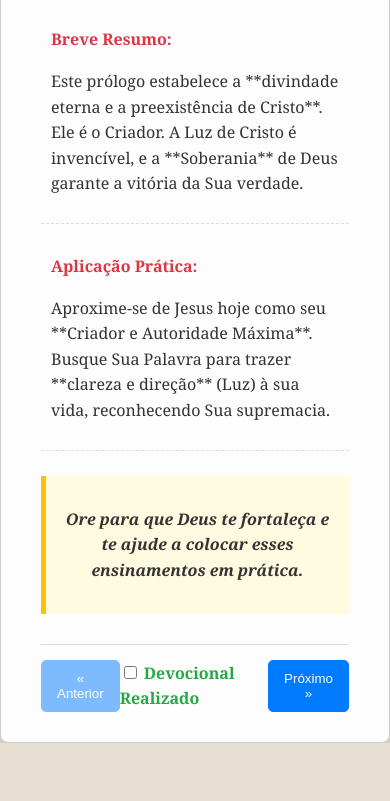
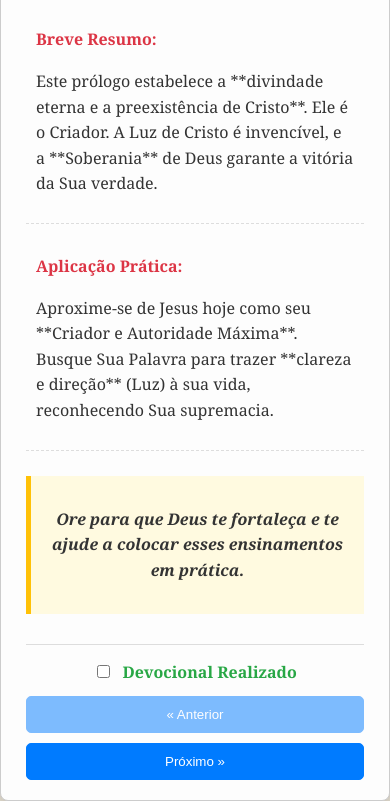
Before and after one commit to AlexConsulting/devocional, a plain HTML site: page index.html in a window 390 px wide. Shown: the part 579-1380 px from the top of the page. Before the commit the page ends 1322 px from the top, so only its background shows below. Drawn offline with Linux system fonts and the light colour scheme.

Commit message:
Add files via upload

```diff
--- a/index.html
+++ b/index.html
@@ -3,7 +3,7 @@
 <head>
     <meta charset="UTF-8">
     <meta name="viewport" content="width=device-width, initial-scale=1.0">
-    <title>21 Dias de Devocional Interativo (João - NVI)</title>
+    <title>21 Dias: Soberania e Fé em João (Devocional Reformado)</title>
     <style>
         /* CSS PRINCIPAL (LIGHT THEME - PADRÃO) */
         body {
@@ -80,13 +80,14 @@
             font-style: italic;
         }
 
-        /* 2. NAVEGAÇÃO E UTILS */
+        /* 2. NAVEGAÇÃO E UTILS (Ajustado para Mobile) */
         .top-utils {
             display: flex;
             justify-content: space-between;
             align-items: center;
             margin-bottom: 15px;
             flex-wrap: wrap;
+            gap: 15px; /* Espaço entre os elementos */
         }
         .language-selector {
              display: flex;
@@ -121,6 +122,8 @@
             border-radius: 5px;
             color: #333;
             transition: all 0.2s;
+            margin-left: auto; /* Empurra para a direita quando há espaço */
+            white-space: nowrap; /* Evita que o texto quebre */
         }
 
         .navigation {
@@ -130,11 +133,19 @@
             margin-top: 30px;
             padding-top: 15px;
             border-top: 1px solid #ddd;
+            flex-wrap: wrap; /* Permite que os botões quebrem de linha em telas pequenas */
+            gap: 15px;
+        }
+        .progress-check {
+            flex-grow: 1;
+            text-align: center; /* CENTRALIZAÇÃO DO LABEL */
+            white-space: nowrap;
         }
         .progress-check label {
             cursor: pointer;
             font-weight: bold;
             color: #28a745;
+            margin-left: 5px;
         }
         .nav-button {
             padding: 10px 15px;
@@ -208,7 +219,7 @@
 
         /* 4. ANIMAÇÕES DE VIRADA DE PÁGINA */
         #devotionalContent {
-            min-height: 400px; /* Garante que o container não encolha durante a transição */
+            min-height: 400px;
         }
         .page-out-left {
             opacity: 0;
@@ -220,7 +231,6 @@
             transform: translateX(50px);
             transition: opacity 0.3s ease-in, transform 0.3s ease-in;
         }
-        /* Efeito de Entrada (Para o conteúdo que acabou de ser renderizado) */
         .page-in-right {
             opacity: 1;
             transform: translateX(0);
@@ -230,6 +240,33 @@
             opacity: 1;
             transform: translateX(0);
             transition: opacity 0.4s ease-out, transform 0.4s ease-out;
+        }
+
+        /* 5. MEDIA QUERIES (Ajustes para Celular) */
+        @media (max-width: 600px) {
+            .book-container {
+                padding: 20px 25px;
+                width: 95%;
+            }
+            .top-utils {
+                flex-direction: column;
+                align-items: flex-start;
+                gap: 10px;
+            }
+            #themeToggle {
+                margin-left: 0;
+            }
+            .navigation {
+                flex-direction: column;
+                gap: 10px;
+            }
+            .nav-button {
+                width: 100%;
+            }
+            .progress-check {
+                order: -1; /* Coloca o checkbox acima dos botões Anterior/Próximo em mobile */
+                width: 100%;
+            }
         }
 
     </style>
@@ -248,7 +285,7 @@
         </div>
 
         <h1 id="mainTitle">21 Dias: Soberania e Fé em João</h1>
-        <p class="subtitle" id="subTitle">Foco na natureza divina de Jesus, novo nascimento e a autoridade do Filho (Capítulos 1-5).</p>
+        <p class="subtitle" id="subTitle">Foco na natureza divina de Jesus, novo nascimento e a autoridade do Filho.</p>
 
         <p id="pageCounter" style="text-align: right;"></p>
 
@@ -416,7 +453,7 @@
                     h2: "Jour 3: « Viens et Vois »",
                     versiculos: `<strong>Jean 1:45-46 (Louis Segond):</strong> Philippe rencontra Nathanaël, et lui dit: Celui de qui Moïse a écrit dans la loi et dont les prophètes ont parlé, nous l'avons trouvé, Jésus... Philippe lui dit: Viens et vois.`,
                     resumo: "C'est le modèle fondamental de **l'évangélisation**. Philippe l'invite à une **rencontre personnelle** avec le Christ. La vraie foi naît de la rencontre avec Jésus, qui est l'accomplissement de toute la Loi et des Prophètes.",
-                    aplicacao: "Ne laissez pas vos **préjugés** vous empêcher, vous ou d'autres, de trouver Jésus. La meilleure façon d'évangéliser est avec l'invitation personnelle: **« Viens et vois »** la transformation en Christ."
+                    aplicacao: "Approchez-vous de Jésus aujourd'hui en tant que votre **Créateur et Autorité Suprême**. Cherchez Sa Parole pour apporter **clarté et direction** (Lumière) à votre vie, reconnaissant Sa suprématie."
                 }
             },
             4: {
@@ -515,7 +552,7 @@
                 es: {
                     h2: "Día 7: El Amor de Dios Manifestado",
                     versiculos: `<strong>Juan 3:16-17 (NVI):</strong> Porque tanto amó Dios al mundo, que dio a su Hijo unigénito, para que todo el que cree en él no se pierda, sino que tenga vida eterna...`,
-                    resumo: "Este versículo resume la esencia del Evangelio: la salvación es un acto de **amor sacrificial de Dios (gracia)** y se recibe por la **fe**. La soberanía de Dios se manifiesta en el don, y la responsabilidad humana es la fe. El propósito de Cristo no es principalmente condenar, sino salvar.",
+                    resumo: "Este versículo resume la esencia del Evangelio: la salvação é um acto de **amor sacrificial de Deus (graça)** e é recebida pela **fé**. La soberanía de Dios se manifiesta en el don, y la responsabilidad humana es la fe. El propósito de Cristo no es principalmente condenar, sino salvar.",
                     aplicacion: "Mantén el amor de Dios (manifestado en la cruz) como el **centro de tu fe**. Si crees, tienes la certeza de la vida eterna. No vivas bajo condenación, sino en gratitud por la salvación que Él ha provisto gratuitamente."
                 },
                 fr: {
@@ -593,7 +630,7 @@
                 es: {
                     h2: "Día 10: El Maestro y Sus Campos",
                     versiculos: `<strong>Juan 4:35 (NVI):</strong> ¿No dicen ustedes: “Todavía faltan cuatro meses para la cosecha”? Yo les digo: ¡Abran los ojos y miren los campos! Ya están listos para la cosecha.`,
-                    resumo: "Jesús desplaza el enfoque de los discípulos de la paciencia cultural a la **urgencia de la misión espiritual**. Los 'campos' son las personas listas para escuchar el Evangelio. El trabajo de la cosecha es un **mandato continuo** para la Iglesia, motivado por la soberanía de Dios que ya preparó los corazones.",
+                    resumo: "Jesús desplaza el enfoque de los discípulos de la paciência cultural a la **urgencia de la misión espiritual**. Los 'campos' son las personas listas para escuchar el Evangelio. El trabajo de la cosecha es un **mandato continuo** para la Iglesia, motivado por la soberanía de Dios que ya preparó los corazones.",
                     aplicacion: "No esperes el momento 'perfecto' para compartir tu fe. Mira tu entorno (trabajo, familia, vecindario) como **campos maduros** y ora por audacia para testificar de Cristo hoy."
                 },
                 fr: {
@@ -645,7 +682,7 @@
                 es: {
                     h2: "Día 12: El Pan de Vida y la Preservación",
                     versiculos: `<strong>Juan 6:35, 37 (NVI):</strong> Entonces Jesús declaró: «Yo soy el pan de vida. El que a mí viene nunca tendrá hambre, y el que en mí cree nunca tendrá sed. (...) Todo el que el Padre me da vendrá a mí; y al que a mí viene, no lo echaré fuera.».`,
-                    resumo: "Jesús es la **única provisión** para el hambre y la sed espiritual. El Padre da personas a Cristo (elección), y Cristo las recibe y las **preserva perfectamente** (perseverancia de los santos). No hay pérdida de ninguno de los elegidos.",
+                    resumo: "Jesús es la **única provisão** para el hambre y la sed espiritual. El Padre da personas a Cristo (elección), y Cristo las recibe y las **preserva perfectamente** (perseverancia de los santos). No hay pérdida de ninguno de los elegidos.",
                     aplicacion: "Descansa en la **seguridad eterna** que Cristo ofrece. Tu fe no depende solo de tus esfuerzos, sino de la obra garantizada del Padre que te dio al Hijo, y de la promesa del Hijo de que **jamás te echará fuera**."
                 },
                 fr: {
@@ -671,7 +708,7 @@
                 es: {
                     h2: "Día 13: El Llamamiento Eficaz del Padre",
                     versiculos: `<strong>Juan 6:44 (NVI):</strong> Nadie puede venir a mí a menos que lo atraiga el Padre que me envió, y yo lo resucitaré en el día final.`,
-                    resumo: "Este es un pilar de la doctrina reformada (Gracia Irresistible). La **fe salvadora es un don**, y el acto de 'venir' a Cristo es precedido por el **llamamiento eficaz** (atracción) de Dios. El hombre no puede iniciar la salvación; el Padre lo hace soberanamente, garantizando la resurrección.",
+                    resumo: "Este es un pilar de la doctrina reformada (Gracia Irresistible). La **fe salvadora es um don**, y el acto de 'venir' a Cristo es precedido por el **llamamiento eficaz** (atracción) de Dios. El hombre no puede iniciar la salvación; el Padre lo hace soberanamente, garantizando la resurrección.",
                     aplicacion: "Agradece hoy a Dios por haber **iniciado la obra** en tu corazón. Si creíste, fue porque el Padre te atrajo. Esto debe generar una humildad profunda y una confianza absoluta en Su obra."
                 },
                 fr: {
@@ -723,7 +760,7 @@
                 es: {
                     h2: "Día 15: La Verdad que Libera",
                     versiculos: `<strong>Juan 8:31-32 (NVI):</strong> Si se mantienen fieles a mis enseñanzas, serán realmente mis discípulos; y conocerán la verdad, y la verdad los hará libres.`,
-                    resumo: "La **permanencia en la Palabra** es la marca del verdadero discípulo y la evidencia de la salvación. La liberación no es primariamente social o política, sino **espiritual**: liberación de la esclavitud del pecado. La verdad del Evangelio (Sola Scriptura) es el único medio de santificación.",
+                    resumo: "La **permanência na Palabra** es la marca del verdadero discípulo y la evidencia de la salvación. La liberación no es primariamente social o política, sino **espiritual**: liberación de la esclavitud del pecado. La verdad del Evangelio (Sola Scriptura) es el único medio de santificación.",
                     aplicacion: "Comprométete con la **disciplina diaria** de meditar en la Palabra. Reconoce que tu verdadera libertad se encuentra en la obediencia continua a la verdad de Cristo, y no en la satisfacción de tus propias voluntades."
                 },
                 fr: {
@@ -782,7 +819,7 @@
                     h2: "Jour 17: Je Suis la Résurrection et la Vie",
                     versiculos: `<strong>Jean 11:25-26 (Louis Segond):</strong> Jésus lui dit: Je suis la résurrection et la vie. Celui qui croit en moi vivra, quand même il serait mort; et quiconque vit et croit en moi ne mourra jamais. Crois-tu cela?`,
                     resumo: "La promesse de Jésus ne concerne pas seulement la vie après la mort, mais la **vie *en Lui***. Il est la source active de la résurrection (physique et spirituelle). La foi en Christ garantit la vie éternelle, qui commence maintenant et culmine dans la résurrection finale. Le salut est centré sur Sa personne.",
-                    aplicacao: "Face à la souffrance ou à la perte, ancrez votre espérance dans la **Personne du Christ**. Il ne fait pas qu'*offrir* la vie, Il *est* la Vie. Répondez à Sa question avec conviction: « Oui, Seigneur, je crois cela! »"
+                    aplicacao: "Face à la souffrance ou à la perte, ancrez votre espérance dans la **Personne du Christ**. Il ne fait qu'*offrir* la vie, Il *est* la Vie. Répondez à Sa question avec conviction: « Oui, Seigneur, je crois cela! »"
                 }
             },
             18: {
@@ -827,7 +864,7 @@
                 es: {
                     h2: "Día 19: El Camino Exclusivo y Final",
                     versiculos: `<strong>Juan 14:6 (NVI):</strong> Jesús le contestó: «Yo soy el camino, la verdad y la vida. Nadie llega al Padre sino por mí.»`,
-                    resumo: "Este versículo establece la **exclusividad y la finalidad** de Jesús. No hay múltiples caminos hacia Dios. Él es el Único Mediador (Cristo es todo en todo). La salvación se obtiene **solo por medio de Él** (*Solus Christus*).",
+                    resumo: "Este versículo establece la **exclusividade y la finalidad** de Jesús. No hay múltiples caminos hacia Dios. Él es el Único Mediador (Cristo es todo en todo). La salvación se obtiene **solo por medio de Él** (*Solus Christus*).",
                     aplicacion: "Afirma tu fe en la **exclusividad salvadora de Cristo**. Resiste la tentación cultural de relativizar esta verdad. Vive y testifica con valentía que el único camino para la reconciliación con el Padre es Jesús."
                 },
                 fr: {
@@ -879,8 +916,8 @@
                 es: {
                     h2: "Día 21: El Propósito Final de la Escritura",
                     versiculos: `<strong>Juan 20:30-31 (NVI):</strong> Jesús hizo muchas otras señales milagrosas en presencia de sus discípulos, las cuales no están registradas en este libro. Pero estas se han escrito para que ustedes crean que Jesús es el Cristo, el Hijo de Dios, y para que al creer, tengan vida en su nombre.`,
-                    resumo: "El Evangelio de Juan tiene un **propósito claro e intencional**: guiar al lector a la **fe salvadora** en Jesús (Sola Fide) como el Mesías divino. La Escritura es la única regla de fe y práctica y contiene todo lo necesario para la salvación. El resultado de la fe es la vida en Su Nombre.",
-                    aplicacion: "Reafirma tu **fe y confianza** únicamente en las Sagradas Escrituras. Pide a Dios que use el conocimiento adquirido en estos 21 días para consolidar tu fe en Cristo, el Hijo de Dios, y vivir la vida abundante que Él te ha dado."
+                    resumo: "El Evangelio de João tiene un **propósito claro e intencional**: guiar al lector a la **fe salvadora** en Jesús (Sola Fide) como el Mesías divino. La Escritura es la única regla de fe y práctica y contiene todo lo necesario para la salvación. El resultado de la fe es la vida en Su Nombre.",
+                    aplicacion: "Afirma tu **fe y confianza** únicamente en las Sagradas Escrituras. Pide a Dios que use el conocimiento adquirido en estos 21 días para consolidar tu fe en Cristo, el Hijo de Dios, y vivir la vida abundante que Él te ha dado."
                 },
                 fr: {
                     h2: "Jour 21: Le But Final de l'Écriture",
@@ -938,14 +975,17 @@
             document.getElementById('nextButton').disabled = currentDay === totalDays;
 
             const check = document.getElementById('completedCheck');
+            // Remove o listener anterior para evitar duplicações
+            check.onchange = null;
+
             check.checked = getDayStatus(currentDay);
 
-            check.onchange = null;
             check.onchange = () => {
                 saveDayStatus(currentDay, check.checked);
+                // Avança automaticamente se marcar como completo e não for o último dia
                 if (check.checked && currentDay < totalDays) {
                      setTimeout(() => {
-                         handleNavigation(1); // Avança após marcar como completo
+                         handleNavigation(1);
                      }, 300);
                 }
             };
@@ -976,8 +1016,8 @@
             const outClass = direction === 1 ? 'page-out-left' : 'page-out-right';
             const inClass = direction === 1 ? 'page-in-right' : 'page-in-left';
 
+            devotionalContentDiv.classList.remove('page-in-right', 'page-in-left');
             devotionalContentDiv.classList.add(outClass);
-            devotionalContentDiv.classList.remove('page-in-right', 'page-in-left');
 
             setTimeout(() => {
                 currentDay = newDay;
@@ -1024,13 +1064,17 @@
         });
 
         window.onload = () => {
+            // Aplica tema salvo
             document.body.classList.remove('light-theme', 'dark-theme');
             document.body.classList.add(currentTheme);
 
+            // Carrega dia salvo
             currentDay = getSavedProgress();
 
+            // Renderiza e atualiza textos
             updateTexts();
 
+            // Inicia com a animação de entrada
             devotionalContentDiv.classList.add('page-in-right');
         };
 
```
